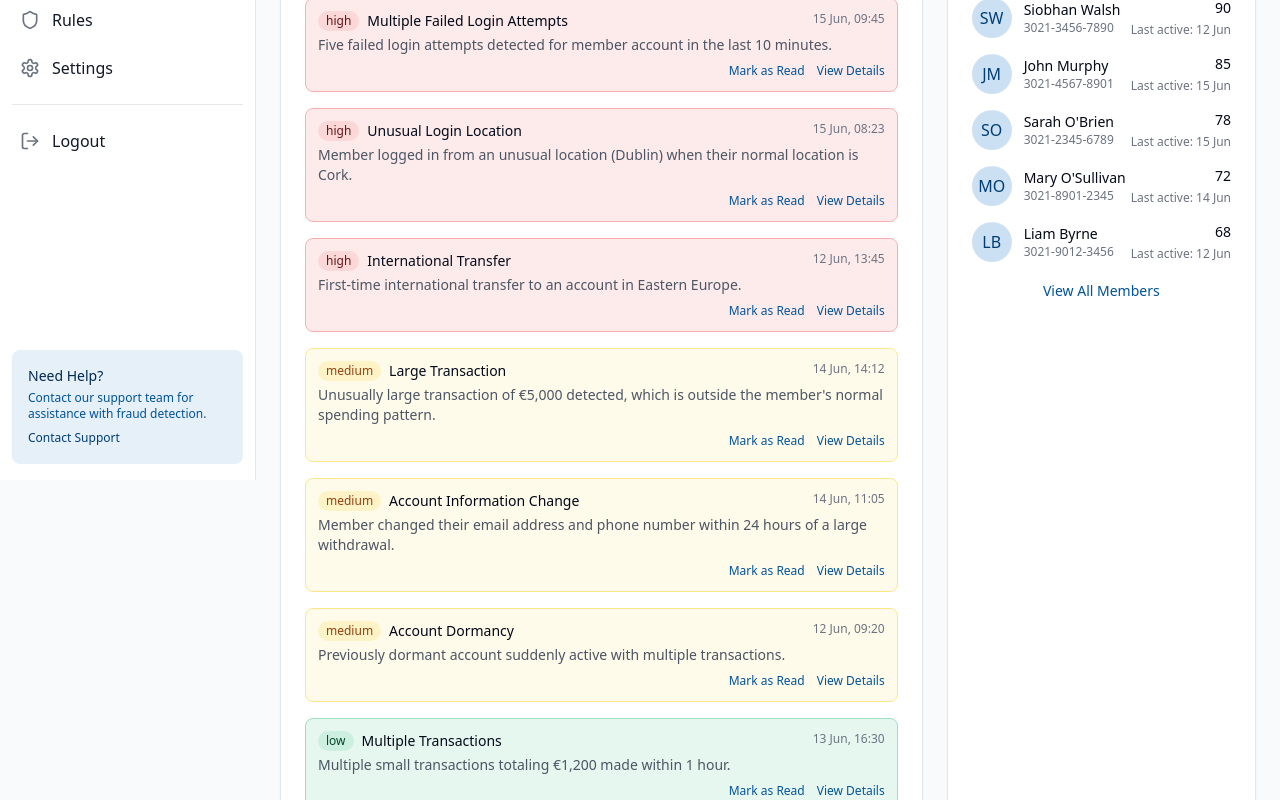
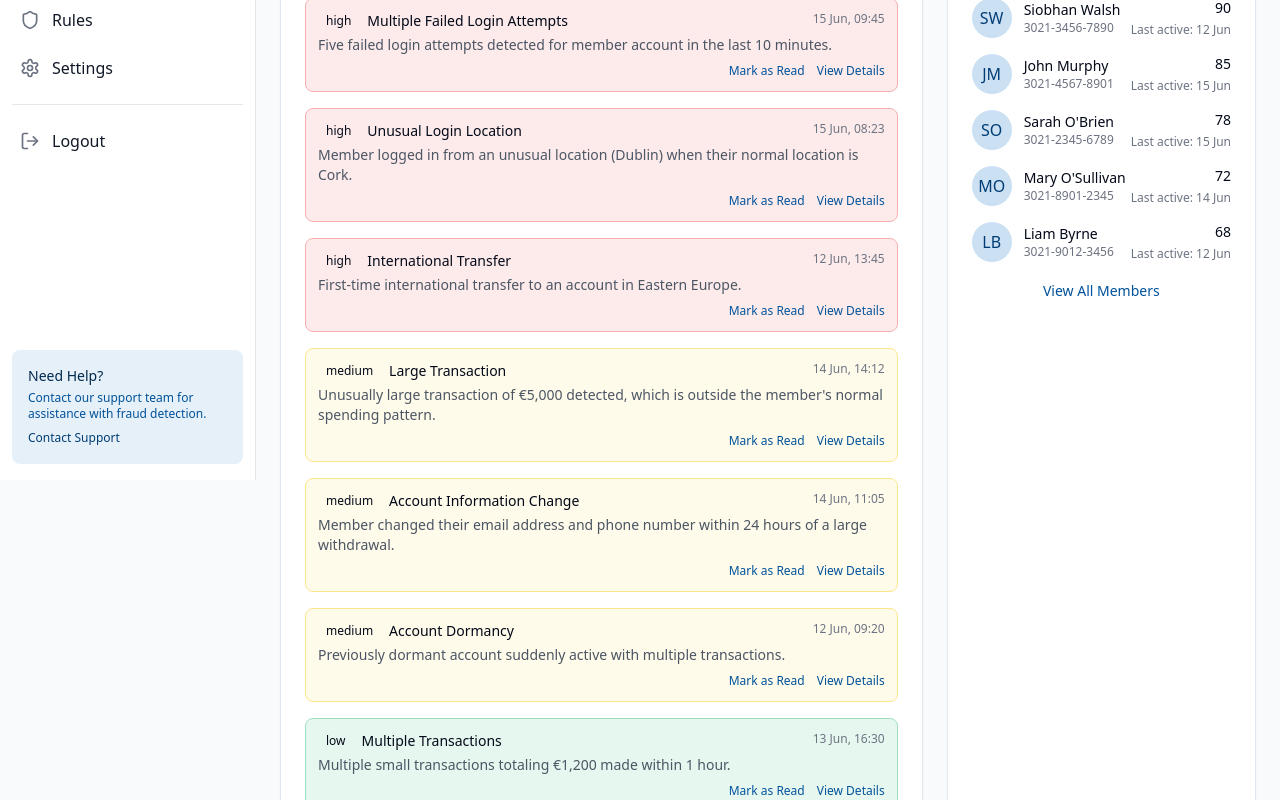
Before and after one commit to MuhammadAman02/hst-ai-b9c552ee-c582-4cee-bf86-4b3b32646e9a, a React (Vite) app: page / in a window 1280 px wide. Shown: the part 320-1120 px from the top of the page. Built offline with nearby package versions, Linux system fonts and the light colour scheme.

Commit message:
update file

```diff
--- a/src/index.css
+++ b/src/index.css
@@ -75,18 +75,33 @@
   }
 }
 
+@layer components {
   .alert-badge {
-  @apply px-2 py-0.5 text-xs font-medium rounded-full;
+    @apply inline-flex items-center justify-center px-2 py-0.5 text-xs font-medium rounded-full;
   }
 
   .alert-badge-high {
-  @apply bg-alert-red-100 text-alert-red-800 dark:bg-alert-red-900 dark:text-alert-red-200;
+    @apply bg-alert-red-100 text-alert-red-800 dark:bg-alert-red-900/30 dark:text-alert-red-300;
   }
 
   .alert-badge-medium {
-  @apply bg-amber-100 text-amber-800 dark:bg-amber-900 dark:text-amber-200;
+    @apply bg-amber-100 text-amber-800 dark:bg-amber-900/30 dark:text-amber-300;
   }
 
   .alert-badge-low {
-  @apply bg-cu-green-100 text-cu-green-800 dark:bg-cu-green-900 dark:text-cu-green-200;
+    @apply bg-cu-green-100 text-cu-green-800 dark:bg-cu-green-900/30 dark:text-cu-green-300;
   }
+
+  @keyframes pulse-alert {
+    0%, 100% {
+      opacity: 1;
+    }
+    50% {
+      opacity: 0.8;
+    }
+  }
+
+  .animate-pulse-alert {
+    animation: pulse-alert 2s cubic-bezier(0.4, 0, 0.6, 1) infinite;
+  }
+}
```
Lines whose indentation alone changed are shown as unchanged.
